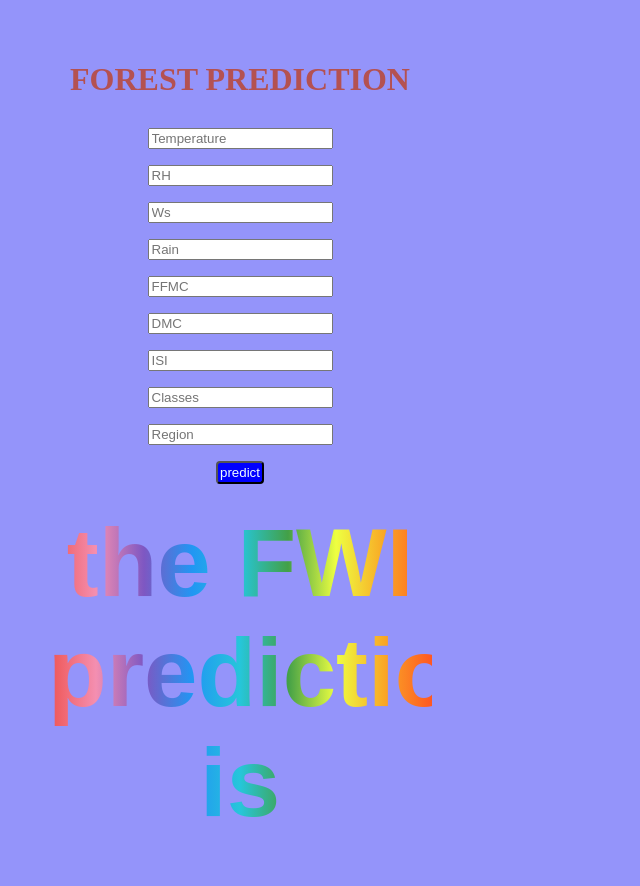
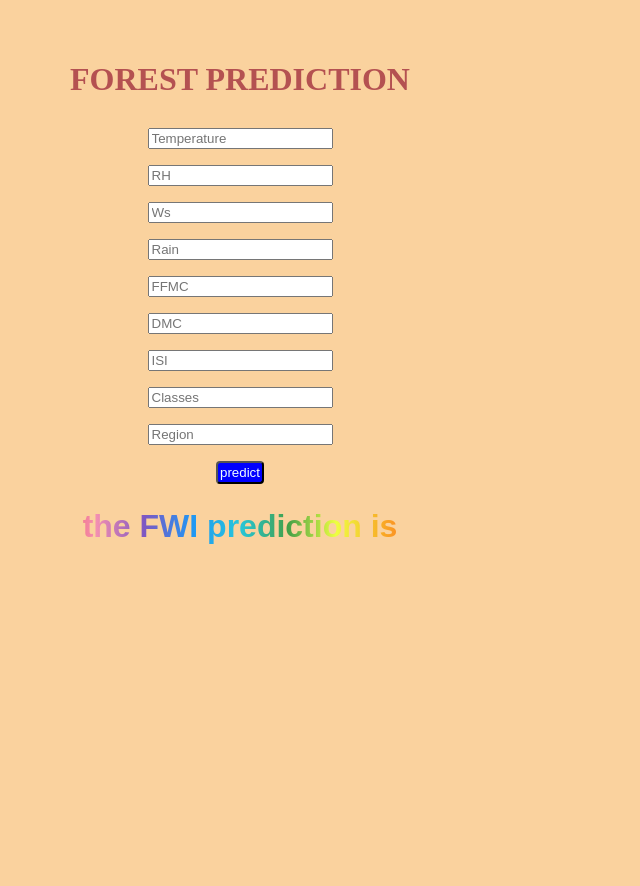
Before and after one commit to RahulSahani734/forest_projects, a Flask app: page /predictdata in a window 1280 px wide. Shown: the whole page, without its empty margins (0-640 px from the left). After the commit the page ends 544 px from the top, so only its background shows below. Run offline with Flask 3, Linux system fonts and the light colour scheme; parts of the project's set-up code (start-up, migrations or seed data) failed here and were passed over.

Commit message:
style change

```diff
--- a/templates/index.html
+++ b/templates/index.html
@@ -1,7 +1,7 @@
 <html>
 <style>
     body {
-        background-color: rgb(148, 148, 250);
+        background-color: rgb(250, 210, 158);
         margin: 0;
         padding: 0;
     }
@@ -36,7 +36,7 @@
     h2 {
         margin: 8px;
         font-family: sans-serif;
-        font-size: 6rem;
+        font-size: 2rem;
         background: linear-gradient(to right, #ef5350, #f48fb1, #7e57c2, #2196f3, #26c6da, #43a047, #eeff41, #f9a825, #ff5722);
         -webkit-background-clip: text;
         -webkit-text-fill-color: transparent;
```
